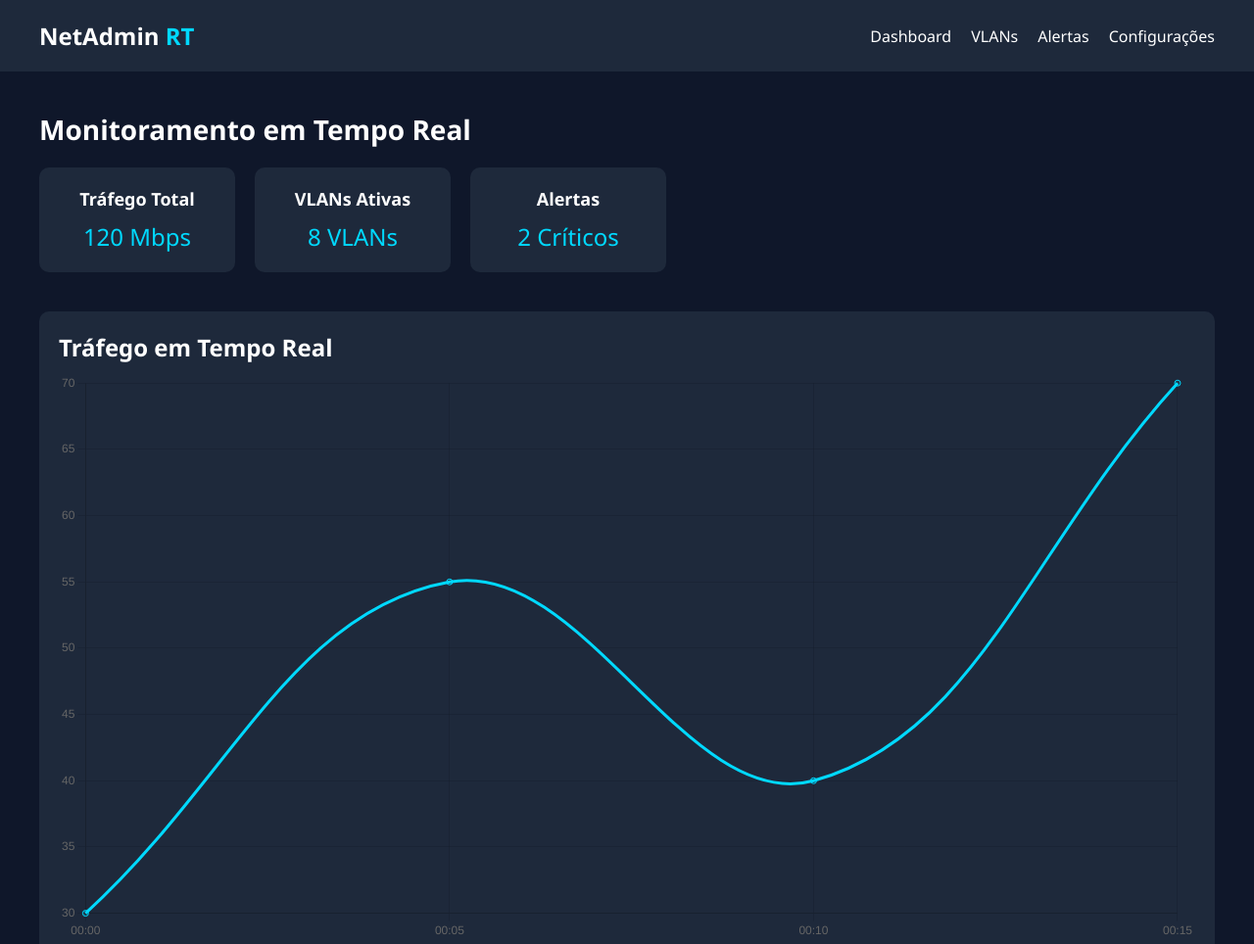
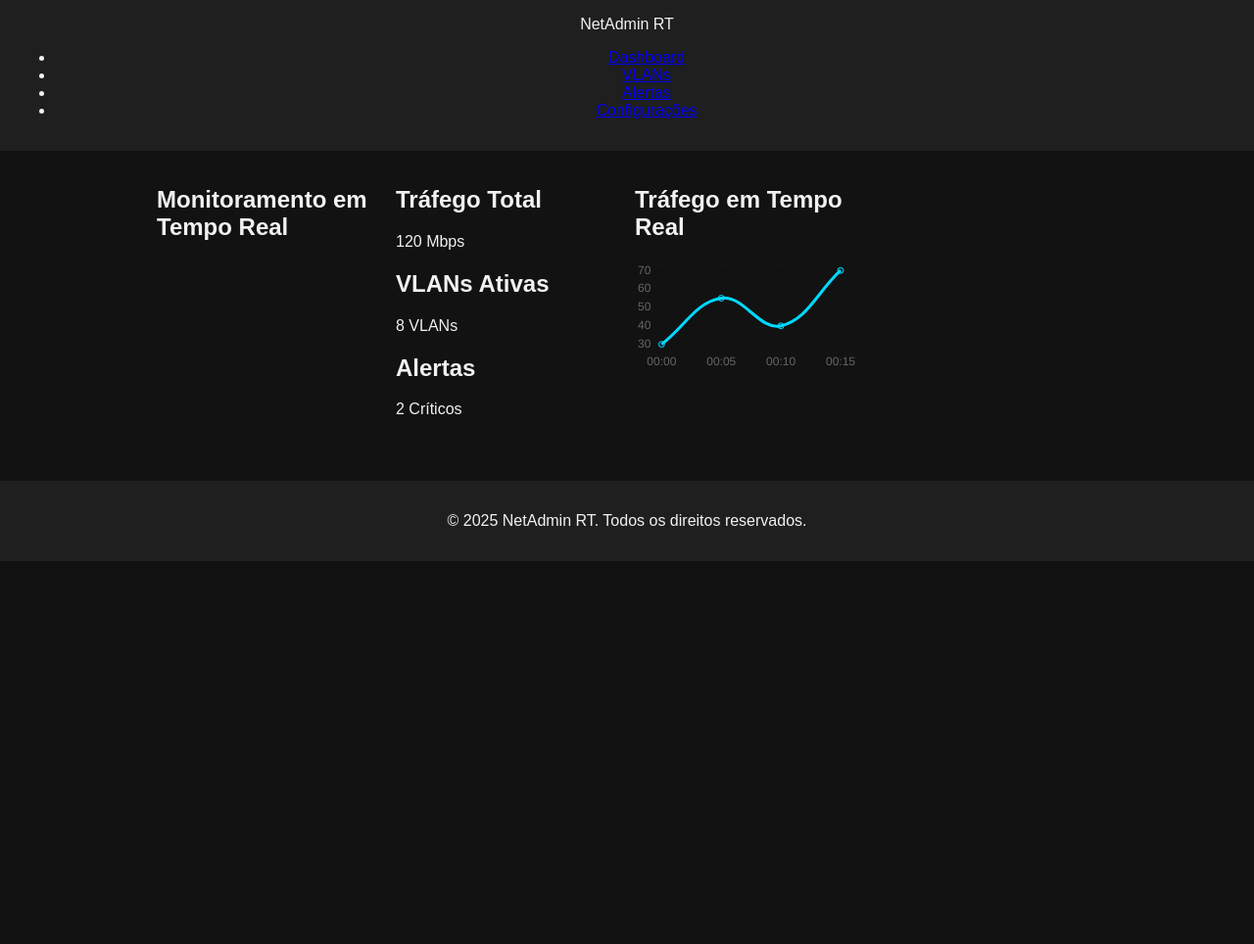
Before and after one commit to SERGIO-20202/NetAdmin-RT, a plain HTML site: page index projeto.html in a window 1280 px wide. Shown: the top 964 px of the page at 98% size. After the commit the page ends 800 px from the top, so only its background shows below. Drawn offline with nearby package versions, Linux system fonts and the light colour scheme.

Commit message:
Add files via upload

```diff
--- a/style.css
+++ b/style.css
@@ -1,87 +1,75 @@
-* {
+/* Dark Mode Geral */
+body {
+  font-family: Arial, sans-serif;
+  background-color: #121212;
+  color: #f1f1f1;
   margin: 0;
   padding: 0;
-  box-sizing: border-box;
-  font-family: 'Segoe UI', sans-serif;
 }
 
-body {
-  background-color: #0f172a;
-  color: white;
-}
-
-header {
-  display: flex;
-  justify-content: space-between;
-  align-items: center;
-  background-color: #1e293b;
-  padding: 20px 40px;
-}
-
-.logo {
-  font-size: 24px;
-  font-weight: bold;
-}
-.logo span {
-  color: #00d9ff;
-}
-
-nav ul {
-  display: flex;
-  list-style: none;
-  gap: 20px;
-}
-nav a {
-  text-decoration: none;
-  color: white;
-  transition: color 0.2s;
-}
-nav a:hover {
-  color: #00d9ff;
+header, footer {
+  background-color: #1f1f1f;
+  text-align: center;
+  padding: 1em;
 }
 
 main {
-  padding: 40px;
-}
-.dashboard h1 {
-  margin-bottom: 20px;
-  font-size: 28px;
+  max-width: 960px;
+  margin: 0 auto;
+  padding: 1em;
 }
 
-.cards {
-  display: flex;
-  gap: 20px;
-  margin-bottom: 40px;
-}
-.card {
-  background-color: #1e293b;
-  padding: 20px;
-  border-radius: 10px;
-  width: 200px;
-  text-align: center;
-}
-.card h2 {
-  font-size: 18px;
-  margin-bottom: 10px;
-}
-.card p {
-  font-size: 24px;
-  color: #00d9ff;
+.dashboard {
+  display: grid;
+  grid-template-columns: repeat(auto-fill, minmax(220px, 1fr));
+  gap: 1em;
+  margin-bottom: 2em;
 }
 
-.graph {
-  background-color: #1e293b;
-  padding: 20px;
-  border-radius: 10px;
-}
-.graph h2 {
-  margin-bottom: 10px;
+.vlan-card {
+  border: 1px solid #333;
+  border-radius: 8px;
+  padding: 1em;
+  background-color: #1a1a1a;
+  box-shadow: 0 0 5px rgba(0,0,0,0.3);
+  transition: border-color 0.3s ease;
 }
 
-footer {
-  background-color: #1e293b;
-  text-align: center;
-  padding: 20px;
-  margin-top: 40px;
-  color: #94a3b8;
+.vlan-card.ativa {
+  border-left: 5px solid #4caf50;
 }
+
+.vlan-card.inativa {
+  border-left: 5px solid #f44336;
+}
+
+.vlan-card h3 {
+  margin-top: 0;
+}
+
+button.toggle-status {
+  margin-top: 0.5em;
+  padding: 0.4em 1em;
+  border: none;
+  border-radius: 5px;
+  background-color: #2196f3;
+  color: white;
+  cursor: pointer;
+  transition: background-color 0.3s ease;
+}
+
+button.toggle-status:hover {
+  background-color: #1769aa;
+}
+
+.grafico {
+  background-color: #1a1a1a;
+  padding: 1em;
+  border-radius: 8px;
+  box-shadow: 0 0 5px rgba(0,0,0,0.3);
+}
+
+.grafico h2 {
+  margin-top: 0;
+  margin-bottom: 1em;
+}
```
Also changed, not shown: index.html (added, +28 -0 lines), js/chart.js (added, +29 -0 lines), js/main.js (added, +8 -0 lines), js/vlanService.js (added, +38 -0 lines).
